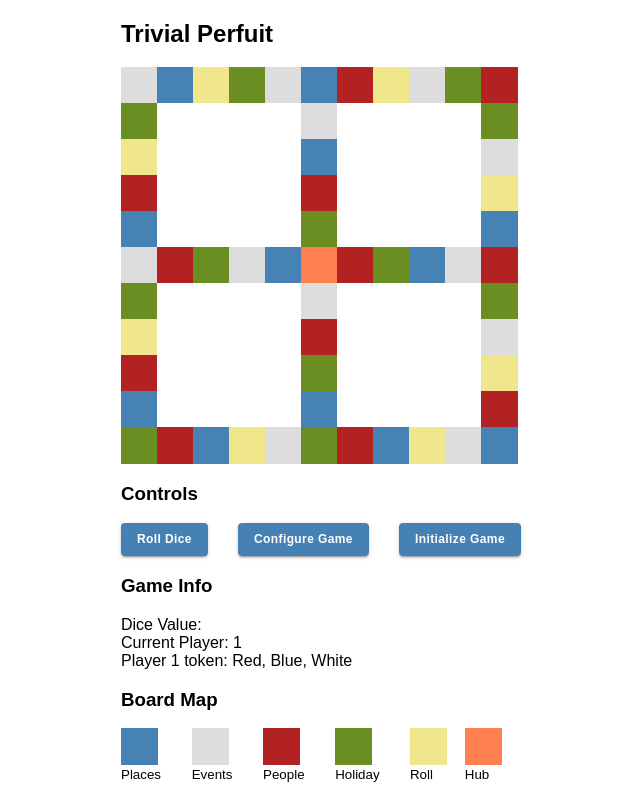
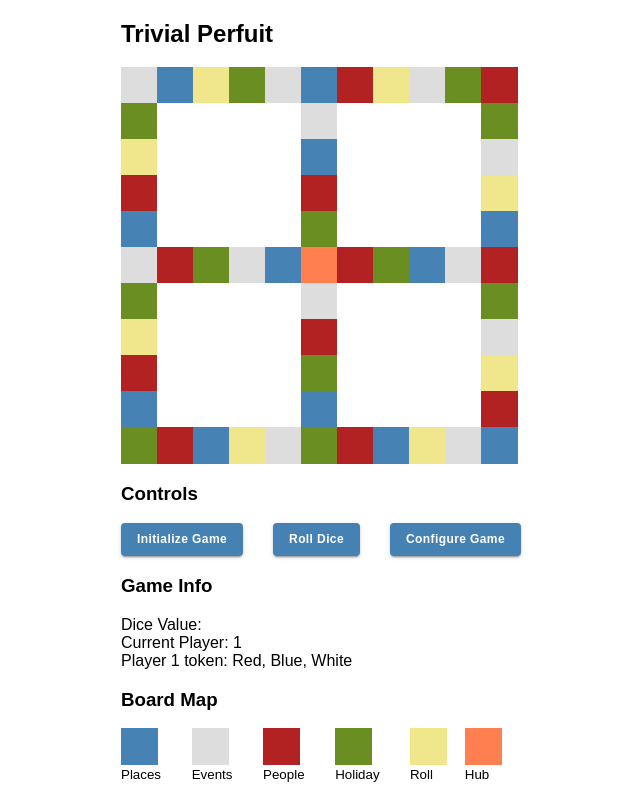
Before and after one commit to visoskyj/trivial-purfuit, a React (Create React App) app: page / in a window 1280 px wide. Shown: the whole page, without its empty margins (319-959 px from the left). Built offline with nearby package versions, Linux system fonts and the light colour scheme; no server answers; the HTML template or start-up script is replaced by a standard one.

Commit message:
initialize game button functional, reorder buttons

```diff
--- a/src/views/client/Client.jsx
+++ b/src/views/client/Client.jsx
@@ -135,6 +135,15 @@ class Client extends React.Component {
                   variant={"contained"}
                   color={"primary"}
                   className={"local-button local-button--primary"}
+                  onClick={() => this.initializeGame()}
+                >
+                  Initialize Game
+                </Button>
+
+                <Button
+                  variant={"contained"}
+                  color={"primary"}
+                  className={"local-button local-button--primary"}
                   onClick={() => this.showBoardMove()}
                 >
                   Roll Dice
@@ -147,14 +156,7 @@ class Client extends React.Component {
                 >
                   Configure Game
                 </Button>
-                <Button
-                  variant={"contained"}
-                  color={"primary"}
-                  className={"local-button local-button--primary"}
-                  onClick={() => this.initializeGame()}
-                >
-                  Initialize Game
-                </Button>
+
               </Box>
             </div>
             <div className="game-info">
```
